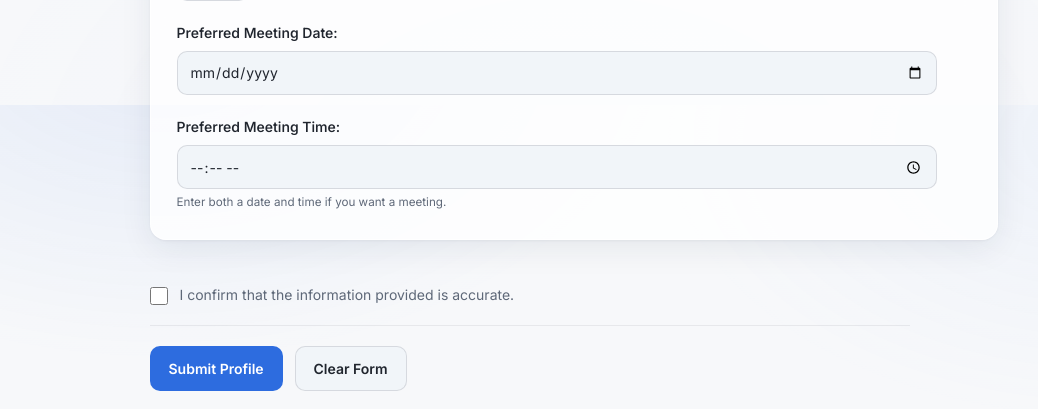
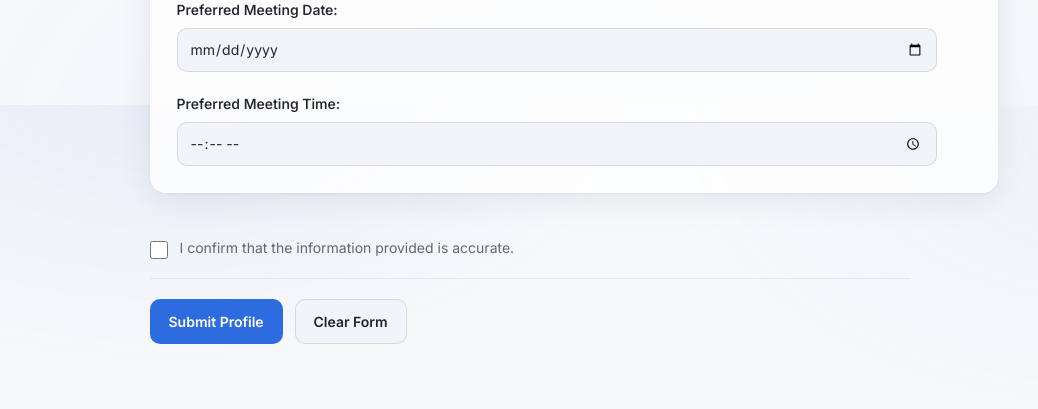
Before and after one commit to Domenico-Labaki/web-programming-site, a Flask app: page /submit-profile in a window 1280 px wide. Shown: the part 3095-3504 px from the top of the page, without its empty margins (59-1097 px from the left). Run offline with Flask 3, Linux system fonts and the light colour scheme.

Commit message:
Improved form and added route

```diff
--- a/app.py
+++ b/app.py
@@ -36,10 +36,6 @@ Example inside profile.html (which extends your base.html):
   <p>Software: {{ software | join(', ') }}</p>
 """
 
-from datetime import date, datetime
-import re
-from zoneinfo import ZoneInfo
-
 from flask import Flask, render_template, request
 
 app = Flask(__name__)
@@ -50,6 +46,7 @@ weekly_work = [
     {"week": 2, "title": "History of the Web", "url": "/web-history"},
     {"week": 2, "title": "History of the Internet (AI)", "url": "/internet-history-ai"},
     {"week": 2, "title": "History of the Web (AI)", "url": "/web-history-ai"},
+    {"week": 4, "title": "Engineering Profile", "url": "/submit-profile"},
 ]
 
 @app.route("/")
@@ -88,73 +85,16 @@ def submit_profile():
     POST -> read the submitted fields and show the profile page
             (templates/profile.html, which extends your base.html).
     """
-    today = datetime.now(ZoneInfo("Asia/Beirut")).date()
     if request.method == "POST":
         data = request.form.to_dict()                   # all single-value fields
         skills = request.form.getlist("skills")         # checkboxes -> list
         software = request.form.getlist("software")     # multiple <select> -> list
-        errors = []
-
-        try:
-            meeting_date = date.fromisoformat(data["meeting_date"]) if data.get("meeting_date") else None
-        except ValueError:
-            meeting_date = None
-            errors.append("Enter a valid meeting date.")
-        meeting_time = data.get("meeting_time", "")
-        try:
-            parsed_time = datetime.strptime(meeting_time, "%H:%M").time() if meeting_time else None
-        except ValueError:
-            parsed_time = None
-            errors.append("Enter a valid meeting time.")
-        if bool(data.get("meeting_date")) != bool(meeting_time):
-            errors.append("Enter both a meeting date and time, or leave both blank.")
-        if meeting_date and meeting_date < today:
-            errors.append("The meeting date cannot be in the past.")
-        if meeting_date == today and parsed_time:
-            now = datetime.now(ZoneInfo("Asia/Beirut"))
-            if parsed_time <= now.time():
-                errors.append("Choose a meeting time later than the current time.")
-
-        graduation = data.get("graduation_month", "")
-        try:
-            grad_year, grad_month = map(int, graduation.split("-"))
-            grad_date = date(grad_year, grad_month, 1)
-            if grad_date < today.replace(day=1):
-                errors.append("The graduation month cannot be in the past.")
-            season_months = {
-                "spring": range(1, 6),
-                "summer": range(6, 9),
-                "fall": range(9, 13),
-            }
-            if grad_month not in season_months.get(data.get("graduation"), ()):
-                errors.append("The graduation month must match the selected season.")
-        except (ValueError, TypeError):
-            errors.append("Enter a valid graduation month and year.")
-
-        if not re.fullmatch(r"[A-Za-z0-9._%+-]+@net\.usek\.edu\.lb", data.get("email", ""), re.IGNORECASE):
-            errors.append("Use your @net.usek.edu.lb email address.")
-        phone = data.get("phone", "").strip()
-        if phone and not re.fullmatch(r"(?:\+961|00961|0)?[ -]?(?:3|[78]\d)[ -]?\d{3}[ -]?\d{3}", phone):
-            errors.append("Enter a Lebanese mobile number, such as +961 70 123456.")
-        try:
-            team_size = int(data.get("team_size", ""))
-            if not 1 <= team_size <= 6:
-                errors.append("Team size must be between 1 and 6.")
-        except ValueError:
-            errors.append("Enter a valid team size.")
-
-        if errors:
-            return render_template(
-                "profile_form.html", weekly_work=weekly_work, today=today,
-                errors=errors, data=data, skills=skills, software=software,
-            ), 400
         return render_template(
             "profile.html", data=data, skills=skills, software=software
         )
 
     # First visit (GET): just show the empty form.
-    return render_template("profile_form.html", weekly_work=weekly_work, today=today,
-                           data={}, skills=[], software=[], errors=[])
+    return render_template("profile_form.html", weekly_work=weekly_work)
 
 
 if __name__ == "__main__":
--- a/templates/profile_form.html
+++ b/templates/profile_form.html
@@ -9,18 +9,15 @@
 {% endblock %}
 
 {% block content %}
+{% set data = {} %}
+{% set skills = [] %}
+{% set software = [] %}
 <section>
     <h2>Engineering Student Profile</h2>
     <p>Complete this form to provide information about your academic background, technical skills, internship experience, and Final Year Project preferences.</p>
 
     <form action="{{ url_for('submit_profile') }}" method="post">
         <input type="hidden" name="form_version" value="2026-2027">
-        {% if errors %}
-        <div class="form-errors" role="alert">
-            <p>Please correct the following:</p>
-            <ul>{% for error in errors %}<li>{{ error }}</li>{% endfor %}</ul>
-        </div>
-        {% endif %}
 
         <fieldset>
             <legend>1. Personal Information</legend>
@@ -118,9 +115,8 @@
             <p>
                 <label for="graduation_month">Expected Graduation Month &amp; Year:</label>
                 <input type="month" id="graduation_month"
-                       name="graduation_month" min="{{ today.strftime('%Y-%m') }}"
+                       name="graduation_month"
                        value="{{ data.get('graduation_month', '') }}" required>
-                <small>Spring: Jan–May · Summer: Jun–Aug · Fall: Sep–Dec.</small>
             </p>
 
             <fieldset>
@@ -258,14 +254,13 @@
             <p>
                 <label for="meeting_date">Preferred Meeting Date:</label>
                 <input type="date" id="meeting_date" name="meeting_date"
-                       min="{{ today.isoformat() }}" value="{{ data.get('meeting_date', '') }}">
+                       value="{{ data.get('meeting_date', '') }}">
             </p>
 
             <p>
                 <label for="meeting_time">Preferred Meeting Time:</label>
                 <input type="time" id="meeting_time" name="meeting_time"
                        value="{{ data.get('meeting_time', '') }}">
-                <small>Enter both a date and time if you want a meeting.</small>
             </p>
         </fieldset>
 
```
